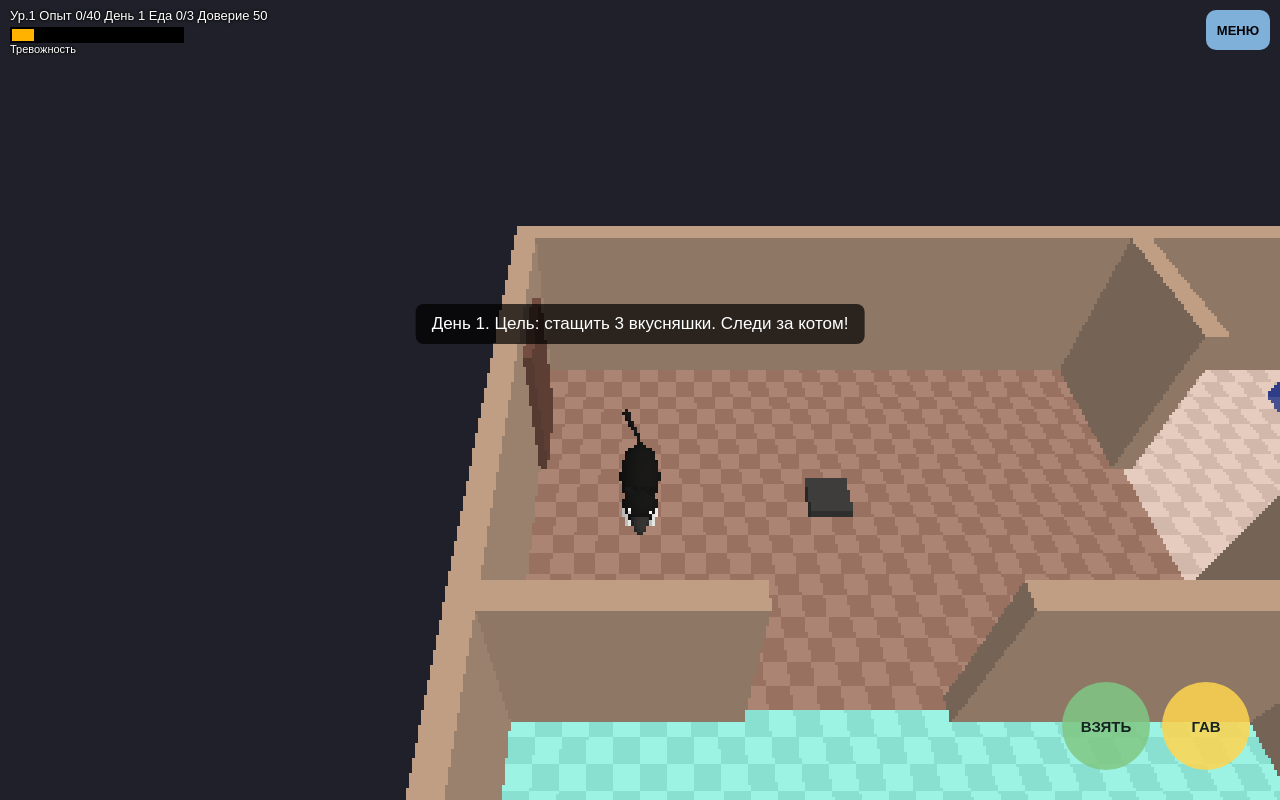
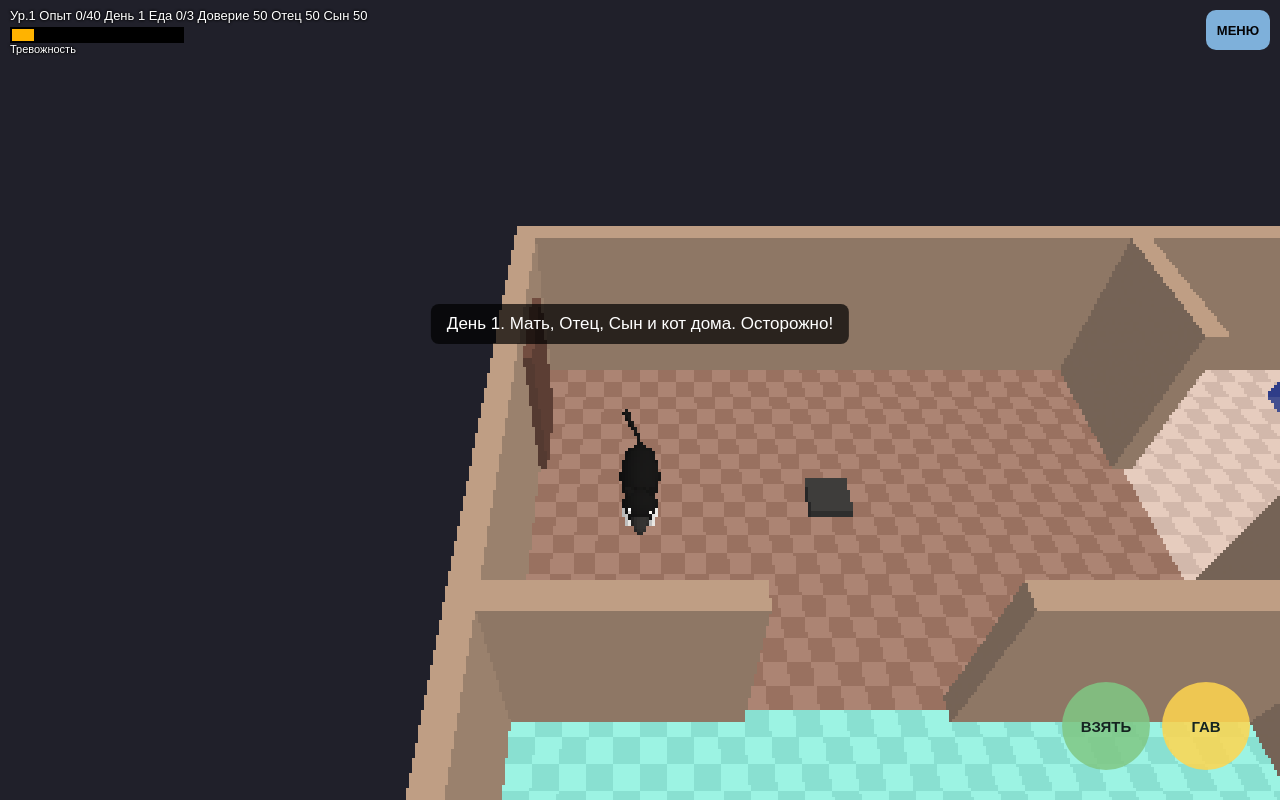
Before and after one commit to vostoorg-eng/baksyumpelnoe, a plain HTML site: page index.html in a window 1280 px wide. Drawn offline with nearby package versions, Linux system fonts and the light colour scheme; animation ran at ten frames a second.

Commit message:
Update index.html

```diff
--- a/index.html
+++ b/index.html
@@ -25,4 +25,5 @@ button{position:fixed;border-radius:50%;border:0;font-weight:bold;opacity:.85}
 <script src="logic.js?v=1"></script>
 <script src="world.js?v=1"></script>
 <script src="game.js?v=1"></script>
+<script src="family.js?v=1"></script>
 </body></html>
```
